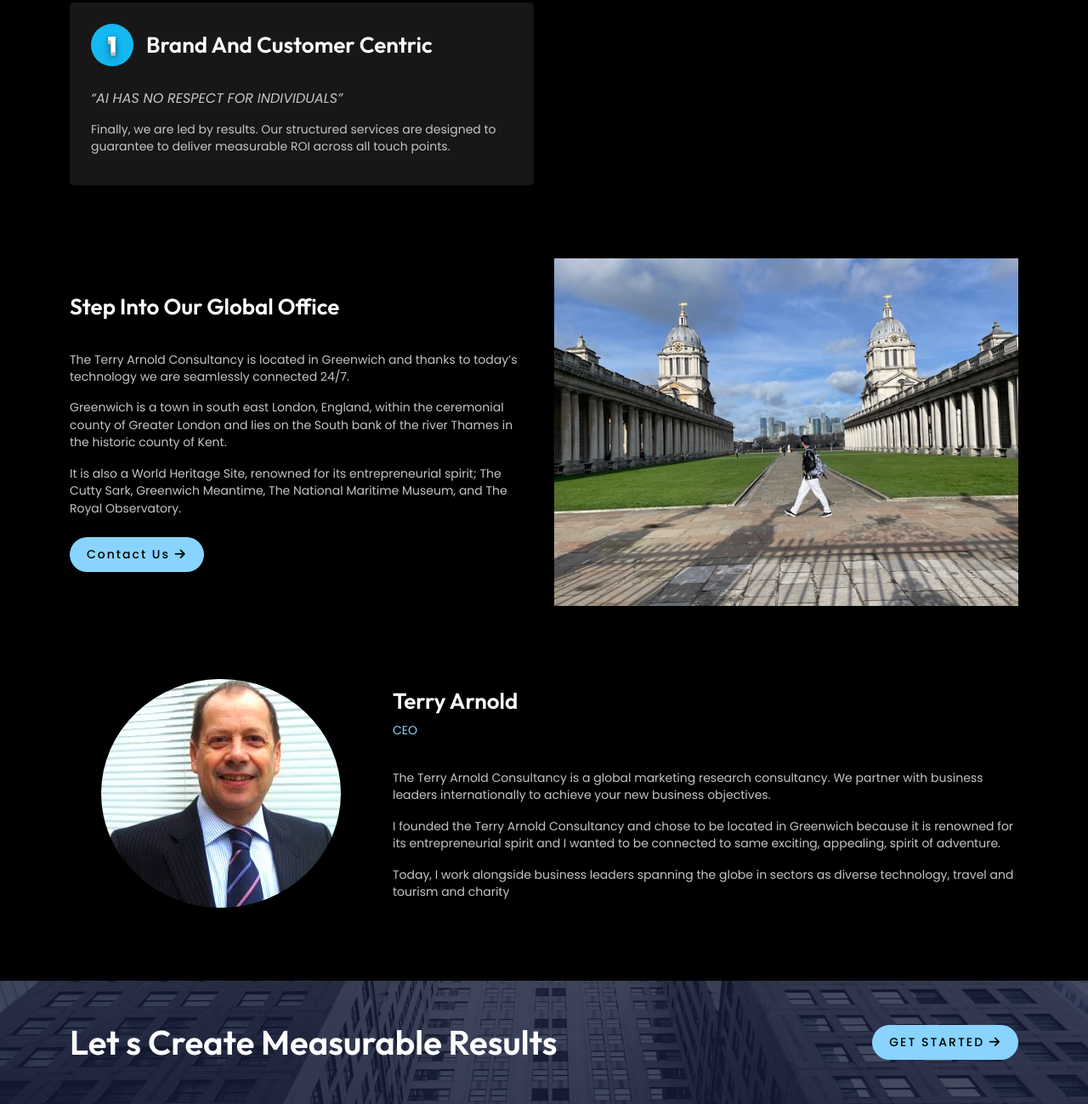
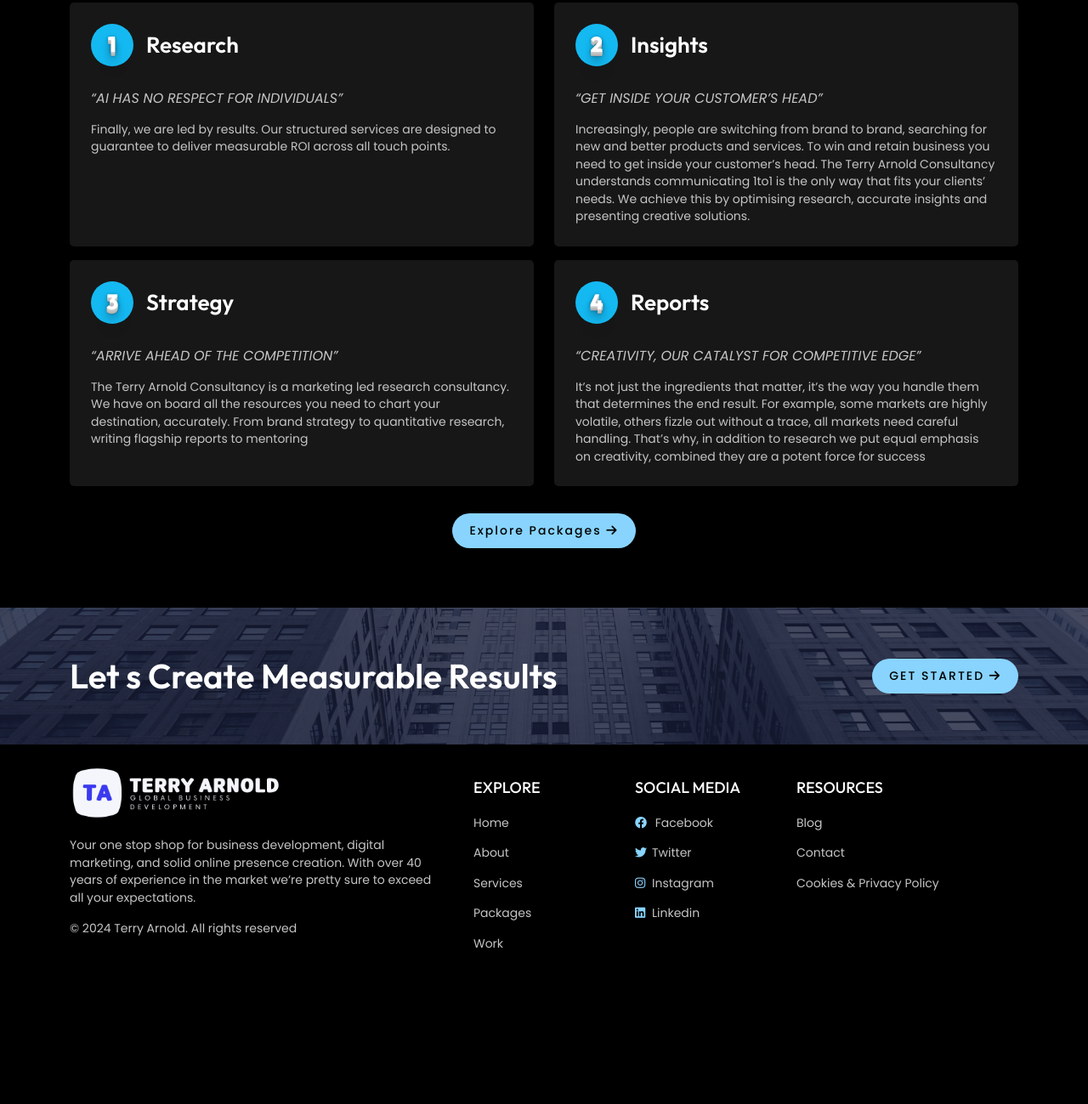
Before and after one commit to TimerniDevelopers/TerryArnold, a plain HTML site: page services1.html in a window 1280 px wide. Shown: the part 548-1847 px from the top of the page at 85% size. After the commit the page ends 1708 px from the top, so only its background shows below. Drawn offline with Linux system fonts and the light colour scheme.

Commit message:
about page

```diff
--- a/assets/css/responsive.css
+++ b/assets/css/responsive.css
@@ -30,4 +30,11 @@
         font-size: 17px;
         margin-bottom: 15px;
     }
+    .page-header-title {
+        font-size: 35px;
+        line-height: 40px;
+    }
+    .page-header-title br{
+        display: none;
+    }
 }
--- a/assets/css/style.css
+++ b/assets/css/style.css
@@ -1241,7 +1241,7 @@ label {
     width: 50px;
     height: 50px;
     font-size: 25px;
-    font-weight: 900;
+    font-weight: 800;
     display: flex;
     align-items: center;
     justify-content: center;
--- a/services1.html
+++ b/services1.html
@@ -65,7 +65,7 @@
 
                     <nav aria-label="breadcrumb">
                         <ol class="breadcrumb justify-content-center">
-                            <li class="breadcrumb-item"><a class="text-white" href="#">Home</a></li>
+                            <li class="breadcrumb-item"><a class="text-white" href="index.html">Home</a></li>
                             <li class="breadcrumb-item active" aria-current="page">Services</li>
                         </ol>
                     </nav>
@@ -94,7 +94,7 @@
                 <div class="col-md-6 mb-3">
                     <div class="service-wrapper  common-wrapper">
                         <div class="content-title mb-20">
-                            <h3> <span>1</span> Brand and Customer Centric </h3>
+                            <h3> <span>1</span> Research</h3>
                         </div>
                         <p class="fw-normal fst-italic pt-2 pb-3 font-16"> “AI HAS NO RESPECT FOR INDIVIDUALS”                        </p>
                         <p>
@@ -102,98 +102,73 @@
                         </p>
                     </div>
                 </div>
+                <div class="col-md-6 mb-3">
+                    <div class="service-wrapper  common-wrapper">
+                        <div class="content-title mb-20">
+                            <h3> <span>2</span> Insights</h3>
                         </div>
-
-        </div>
-    </section>
-    <!-- banner-area end -->
-   <!-- banner-area end -->
-<section class="office-area">
-    <div class="container">
-
-        <div class="row align-items-center ">
-            <div class="col-md-6 mb-3">
-                <div class="office-wrapper">
-                    <div class="content-title mb-20">
-                        <h3>Step Into Our Global Office </h3>
-                    </div>
-                    <p class="pt-3">
-                        The Terry Arnold Consultancy is located in Greenwich and thanks to today’s
-                        technology we are seamlessly connected 24/7.
+                        <p class="fw-normal fst-italic pt-2 pb-3 font-16">“GET INSIDE YOUR CUSTOMER’S HEAD”</p>
+                        <p>
+                            Increasingly, people are switching from brand to brand, searching
+                            for new and better products and services. To win and retain
+                            business you need to get inside your customer’s head. The Terry
+                            Arnold Consultancy understands communicating 1to1 is the only
+                            way that fits your clients’ needs. We achieve this by optimising
+                            research, accurate insights and presenting creative solutions.
                         </p>
-                    <p class="pt-3">
-                        Greenwich is a town in south east London, England, within the ceremonial
-                        county of Greater London and lies on the South bank of the river Thames in
-                        the historic county of Kent.
-                    </p>
-                    <p class="pt-3">
-                        It is also a World Heritage Site, renowned for its entrepreneurial spirit; The
-                        Cutty Sark, Greenwich Meantime, The National Maritime Museum, and The
-                        Royal Observatory.
-                    </p>
-                    <div class="mt-4">
-                        <a href="#" class="theme-btn">
-                            Contact Us
-                            <i class="fas fa-arrow-right"></i>
-                        </a>
-                    </div>
                     </div>
                 </div>
                 <div class="col-md-6 mb-3">
-                <div class="values-wrapper">
-                    <img src="assets/img/greenwich1.jpg" alt="greenwich">
+                    <div class="service-wrapper  common-wrapper">
+                        <div class="content-title mb-20">
+                            <h3> <span>3</span> Strategy</h3>
                         </div>
+                        <p class="fw-normal fst-italic pt-2 pb-3 font-16"> “ARRIVE AHEAD OF THE COMPETITION”
+                        </p>
+                        <p>
+                            The Terry Arnold Consultancy is a marketing led research
+                            consultancy. We have on board all the resources you need to chart
+                            your destination, accurately. From brand strategy to quantitative
+                            research, writing flagship reports to mentoring
+                        </p>
+                    </div>
+                </div>
+                <div class="col-md-6 mb-3">
+                    <div class="service-wrapper  common-wrapper">
+                        <div class="content-title mb-20">
+                            <h3> <span>4</span> Reports</h3>
+                        </div>
+                        <p class="fw-normal fst-italic pt-2 pb-3 font-16"> “CREATIVITY, OUR CATALYST FOR COMPETITIVE EDGE” </p>
+                        <p>
+                            It’s not just the ingredients that matter, it’s the way you handle
+                            them that determines the end result. For example, some markets
+                            are highly volatile, others fizzle out without a trace, all markets
+                            need careful handling. That’s why, in addition to research we put
+                            equal emphasis on creativity, combined they are a potent force for
+                            success
+                        </p>
+                    </div>
+                </div>
+                <div class="col-md-12 mt-3 text-center">
+                    <a href="#" class="theme-btn">
+                        Explore Packages
+                        <i class="fas fa-arrow-right"></i>
+                    </a>
                 </div>
             </div>
 
         </div>
     </section>
     <!-- banner-area end -->
-    <!-- banner-area end -->
-<section class="ceo-area section-padding">
-    <div class="container">
 
-        <div class="row align-items-center ">
-            <div class="col-md-4 mb-3">
-                <div class="ceo-wrapper text-center">
-                    <img width="100%" height="100%" class="rounded-circle" src="assets/img/terry.arnold.1.jpg" alt="profile">
-                </div>
-            </div>
-            <div class="col-md-8 mb-3">
-
-                <div class="ceo-wrapper">
-                    <div class="content-title mb-20">
-                        <h3>Terry Arnold  </h3>
-                        <p class="text-color pt-2">CEO</p>
-                    </div>
-                    <p class="pt-3">
-                        The Terry Arnold Consultancy is a global marketing research consultancy. We partner with business leaders
-                        internationally to achieve your new business objectives.
-
-                    </p>
-                    <p class="pt-3">
-                        I founded the Terry Arnold Consultancy and chose to be located in Greenwich because it is renowned for its
-                        entrepreneurial spirit and I wanted to be connected to same exciting, appealing, spirit of adventure.
-                    </p>
-                    <p class="pt-3">
-                        Today, I work alongside business leaders spanning the globe in sectors as diverse technology, travel and tourism and
-                        charity
-                    </p>
-                </div>
-            </div>
-        </div>
-
-    </div>
-</section>
-<!-- banner-area end -->
         <!-- banner-area start -->
         <section class="page-header gets-page-header">
             <div class="container">
                 <div class="row justify-content-center align-items-center">
-                <div class="col-lg-9 text-start">
+                    <div class="col-lg-9 text-start my-2">
                         <h1 class="page-header-title">Let s Create Measurable Results</h1>
                     </div>
-                <div class="col-lg-3 text-end">
+                    <div class="col-lg-3 text-end my-2">
                         <a href="#" class="theme-btn">
                             GET STARTED
                             <i class="fas fa-arrow-right"></i>
```
Also changed, not shown: about.html (renamed from about1.html, +3 -4 lines). Lines whose indentation alone changed are shown as unchanged.
